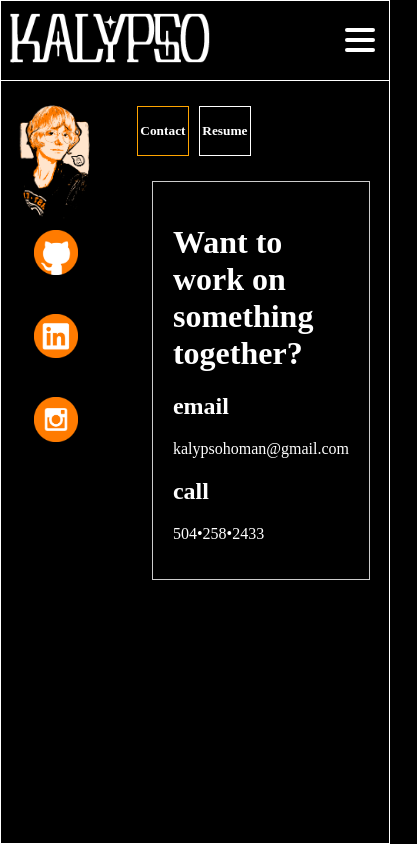
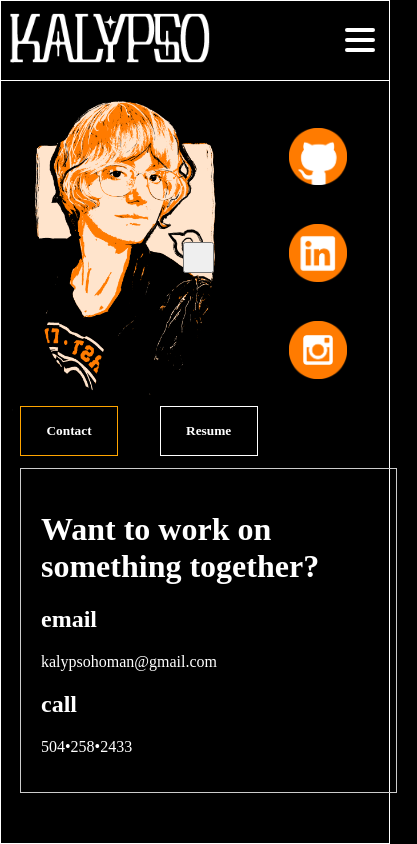
Before and after one commit to kalypsohoman/kalypso-homan, a SvelteKit app: page /about in a window 390 px wide. Shown: the whole page, 417 px wide, since content can reach past the window. Built offline with nearby package versions, Linux system fonts and the light colour scheme.

Commit message:
Add mobile stylings

```diff
--- a/src/routes/about/+page.svelte
+++ b/src/routes/about/+page.svelte
@@ -2,23 +2,21 @@
 
 
 <script lang=ts>
-    import {Contact, Bio, CloseButton, SocialMediaLinks} from '$lib';
+    import {Contact, Poem, PopupContainer, SocialMediaLinks} from '$lib';
 	import { quadInOut } from 'svelte/easing';
     import { slide } from 'svelte/transition';
-    export let activeTab: string = 'Contact';
 
+    let activeTab = 'Contact';
     let resumeOpen = false;
 
   </script>
 
 <div class='main'>
-    <div class='col-1'>
+    <div class='section-1'>
         <img class='headshot' src='images/headshot.png' alt='headshot'/>
         <SocialMediaLinks />
     </div>
-
-    <div class='col-2'>
-
+    <div class='section-2'>
         <div class='tab-container'>
             <button
                 class='tab'
@@ -33,14 +31,14 @@
 
             {#if activeTab==='Resume'}
                 <button
-                    class='resume-sub-tab tab'
+                    class='resume-sub-tab tab open-larger'
                     on:click={() => resumeOpen = true}
-                    transition:slide={{ delay: 0, duration: 300, easing: quadInOut, axis: 'x' }}>Open Larger
+                    transition:slide={{ delay: 0, duration: 300, easing: quadInOut, axis: 'x' }}>Open<br/>Larger
                 </button>
                 <button
                     class='resume-sub-tab tab'
                     on:click={() => window.open('kalypso-homan-resume.jpg', '_blank')}
-                    transition:slide={{ delay: 0, duration: 600, easing: quadInOut, axis: 'x' }}>Open in New Tab
+                    transition:slide={{ delay: 0, duration: 600, easing: quadInOut, axis: 'x' }}>Open in<br/>New Tab
                 </button>
             {/if}
         </div>
@@ -49,19 +47,22 @@
             {#if activeTab === 'Contact'}
                 <Contact/>
             {:else if activeTab === 'Resume'}
+                <button on:click={() => resumeOpen = true}>
                     <img class='resume' src='kalypso-homan-resume.jpg' alt='resume'/>
-            {:else if activeTab === 'Bio'}
-                <Bio/>
+                </button>
+            {:else if activeTab === 'Poem'}
+                <Poem/>
             {/if}
         </div>
 
         {#if resumeOpen}
-            <div class='resume-pop-up'>
-                <img src='kalypso-homan-resume.jpg'
+            <PopupContainer on:close={() => resumeOpen = false} display='none'>
+                <img class='pop-up-resume' src='kalypso-homan-resume.jpg'
                 alt='resume'/>
-            </div>
+            </PopupContainer>
         {/if}
     </div>
+    <button class='secret-button' on:click={() => activeTab = 'Poem'} />
 </div>
 
 
@@ -73,7 +74,7 @@
         align-items: start;
         margin-top: 20px;
     }
-    .col-1 {
+    .section-1 {
         display: flex;
         flex-direction: column;
         justify-content: center;
@@ -134,17 +135,63 @@
         width: 100%;
     }
 
-    // .resume-pop-up{
-    //     position: fixed;
-    //     top: 13vh;
-    //     left: 5vw;
-    //     width: 90vw;
-    //     height: auto;
-    //     z-index: 2;
-    //     border: solid white 1px;
+    .pop-up-resume {
+        width: 100%;
+        height: fit-content;
+    }
 
-    //     .resume:hover {
-    //         cursor: pointer;
-    //     }
-    // }
+    .secret-button {
+        height: 5vw;
+        width: 5vw;
+        top: calc(23vw + 70px);
+        left: 26.5%;
+        position: absolute;
+        cursor: pointer;
+    }
+
+    //REACTIVE STYLINGS
+
+    @media(max-width: 850px) {
+        .main {
+            flex-direction: column;
+            display: flex;
+            margin: 0;
+        }
+        .section-1 {
+            display: flex;
+            flex-direction: row;
+            img {
+                max-width: 60%;
+                margin-left: 3%;
+                margin-top: 2%;
+            }
+        }
+
+        .contents {
+            width: 86vw;
+        }
+
+        .tab-container {
+            margin: 20px;
+            margin-top: -40px;
+            height: 11vw;
+            gap: 11%;
+            .tab {
+                margin: 0;
+                width: 26%;
+            }
+
+            .open-larger {
+                display: none;
+            }
+        }
+        .secret-button {
+            height: 8vw;
+            width: 8vw;
+            top: calc(44vw + 70px);
+            left: 47%;
+            position: absolute;
+            cursor: pointer;
+        }
+    }
 </style>
```
Lines whose indentation alone changed are shown as unchanged.
